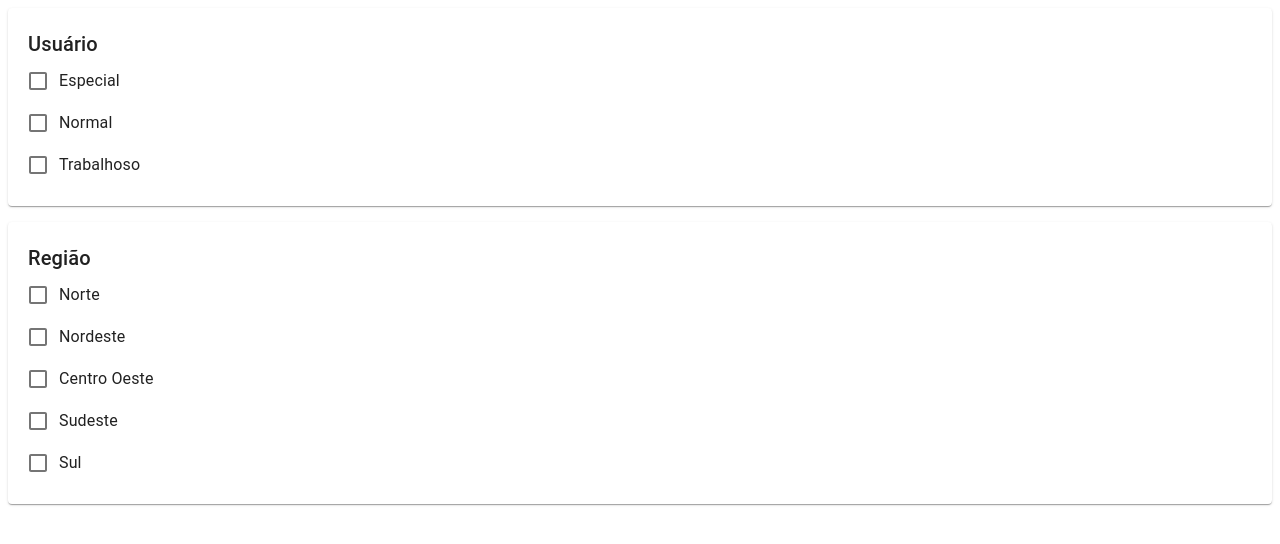
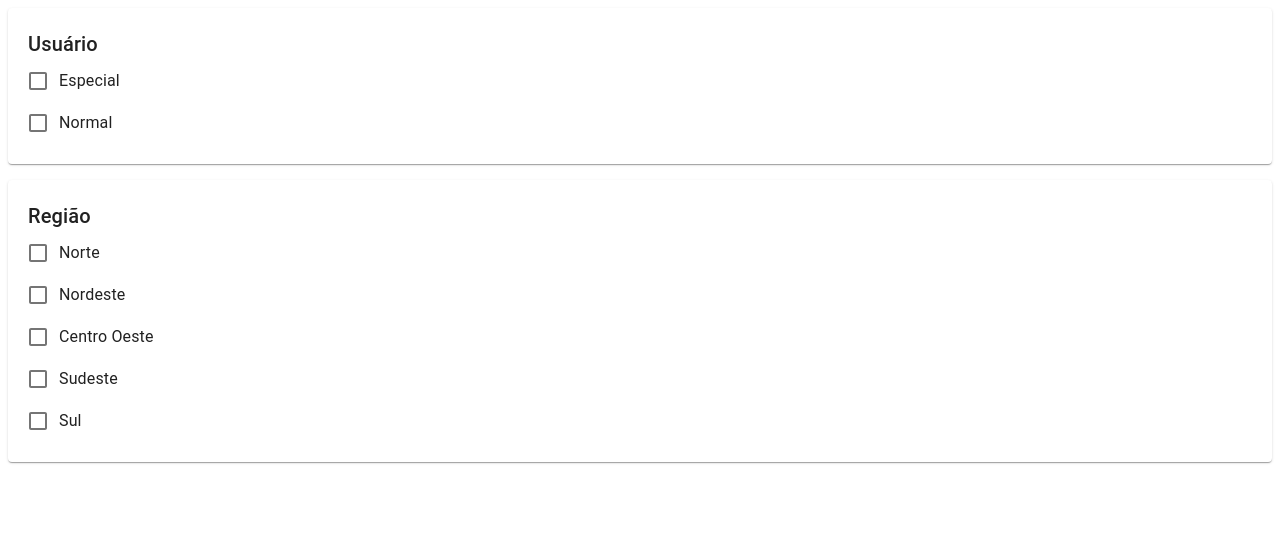
Before and after one commit to alexmachina/juntos-somos-mais-teste, a Next.js app: page /customers/components/filters in a window 1280 px wide. Shown: the top 544 px of the page. Built offline with nearby package versions, Linux system fonts and the light colour scheme.

Commit message:
Pagination respecting filters

```diff
--- a/pages/customers/components/controls/index.js
+++ b/pages/customers/components/controls/index.js
@@ -37,7 +37,7 @@ const Controls = ({ currentPage, totalPages = 1, setCurrentPage }) => {
             <Button
               size="small"
               onClick={handleNext}
-              disabled={activeStep === 5}
+              disabled={activeStep === totalPages - 1}
             >
               Next
               <KeyboardArrowRight />
--- a/pages/customers/components/filters/userTypeFilter.js
+++ b/pages/customers/components/filters/userTypeFilter.js
@@ -43,12 +43,6 @@ const UserTypeFilter = ({ toggleFilter }) => {
               }
               label="Normal"
             />
-            <FormControlLabel
-              control={
-                <Checkbox value="hard" onChange={() => toggleFilter("hard")} />
-              }
-              label="Trabalhoso"
-            />
           </FormGroup>
         </article>
       </div>
--- a/pages/customers/index.js
+++ b/pages/customers/index.js
@@ -36,8 +36,10 @@ const Customers = ({ data }) => {
     const from = currentPage * resultsPerPage;
     const to = from + resultsPerPage;
     const filtered = applyAllFilters(data, regionFilters, customerFilters);
-    setResults(filtered.slice(from, to));
-    setTotalPages(results.length / resultsPerPage);
+    const nextResults = filtered.slice(from, to);
+    const nextTotalPages = filtered.length / resultsPerPage;
+    setResults(nextResults);
+    setTotalPages(Math.ceil(nextTotalPages));
   }, [regionFilters, currentPage, customerFilters]);
 
   const toggleRegionFilter = filter => {
```
